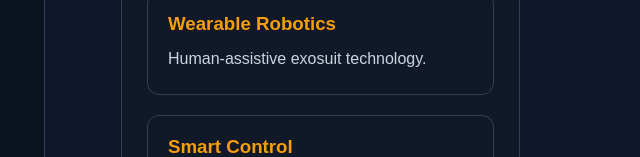
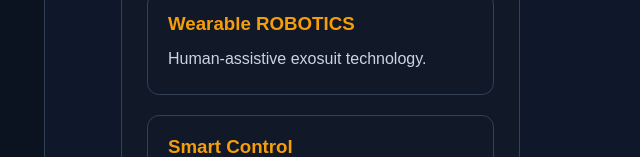
Before and after one commit to neemkardharakesh/finaldemo, a plain HTML site: page index.html in a window 1280 px wide. Shown: the part 643-800 px from the top of the page, 275-915 px from the left. Drawn offline with Linux system fonts and the light colour scheme.

Commit message:
Upload EXOSUITES website

```diff
--- a/index.html
+++ b/index.html
@@ -146,7 +146,7 @@
                 <div class="feature-grid">
 
                     <div class="feature-card">
-                        <h3>Wearable Robotics</h3>
+                        <h3>Wearable ROBOTICS</h3>
                         <p>Human-assistive exosuit technology.</p>
                     </div>
 
```
